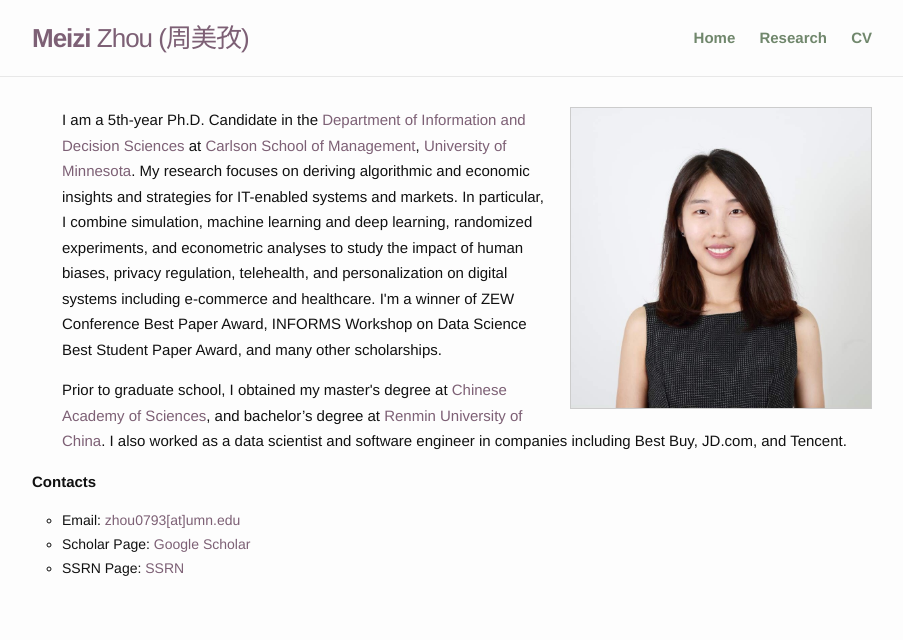
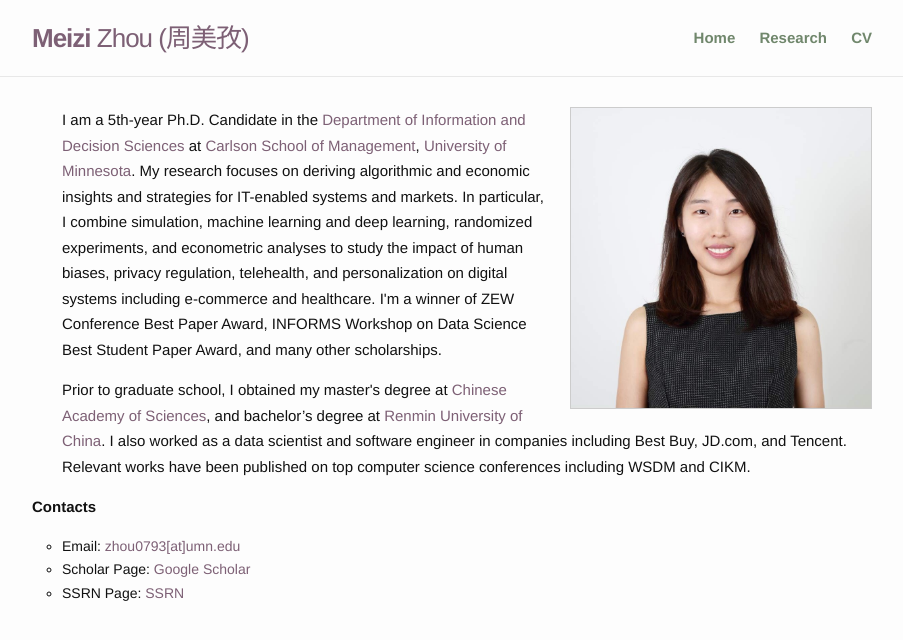
Before and after one commit to meizizhou/homepage, a Jekyll site: the page built from index.md, in a window 1280 px wide. Shown: the top 640 px of the page, without its empty margins (188-1091 px from the left). Built offline with Jekyll 4.4.1, drawn with Linux system fonts in a browser that asks for light colours.

Commit message:
Update index.md

```diff
--- a/index.md
+++ b/index.md
@@ -18,7 +18,7 @@
 </ul>
 
 <ul>
-	Prior to graduate school, I obtained my master's degree at <a href="https://english.cas.cn/" target="_blank">Chinese Academy of Sciences</a>, and bachelor’s degree at <a href="https://www.ruc.edu.cn/en" target="_blank">Renmin University of China</a>. I also worked as a data scientist and software engineer in companies including Best Buy, JD.com, and Tencent.
+	Prior to graduate school, I obtained my master's degree at <a href="https://english.cas.cn/" target="_blank">Chinese Academy of Sciences</a>, and bachelor’s degree at <a href="https://www.ruc.edu.cn/en" target="_blank">Renmin University of China</a>. I also worked as a data scientist and software engineer in companies including Best Buy, JD.com, and Tencent. Relevant works have been published on top computer science conferences including WSDM and CIKM.
 </ul>
 
 <!-- <strong>Research Interest</strong>
```
